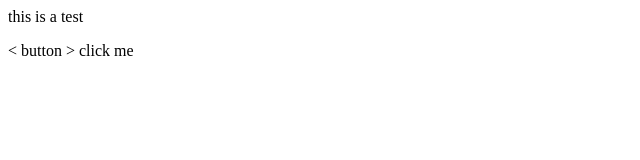
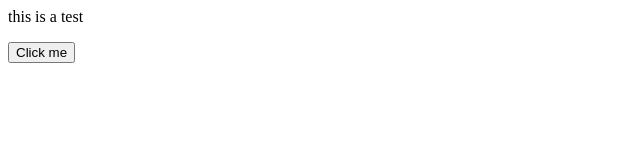
Before and after one commit to karankhosla12/TES-demo---1, a plain HTML site: page index.htm in a window 1280 px wide. Shown: the whole page, without its empty margins (0-640 px from the left). Drawn offline with Linux system fonts and the light colour scheme.

Commit message:
Update index.htm

```diff
--- a/index.htm
+++ b/index.htm
@@ -6,10 +6,14 @@
 
 </head>
 <body>
-
+<script>
+function myFunction(element, color) {
+  element.style.color = color;
+}
+</script>
 <P> this is a test </p>
 
-< button > click me </button>
+<button onclick="myFunction(this,blue)">Click me</button>
 
 </body>
 </html>
```
